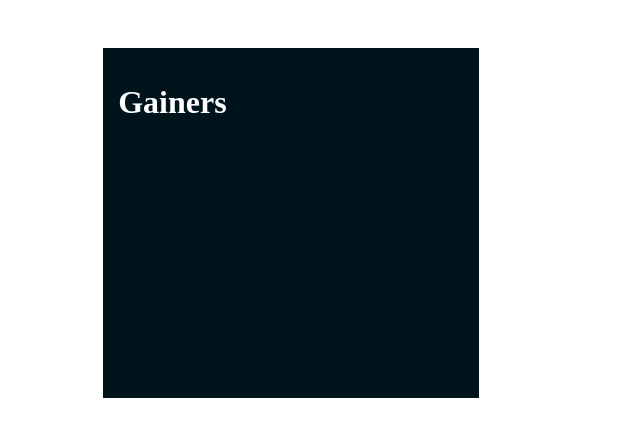
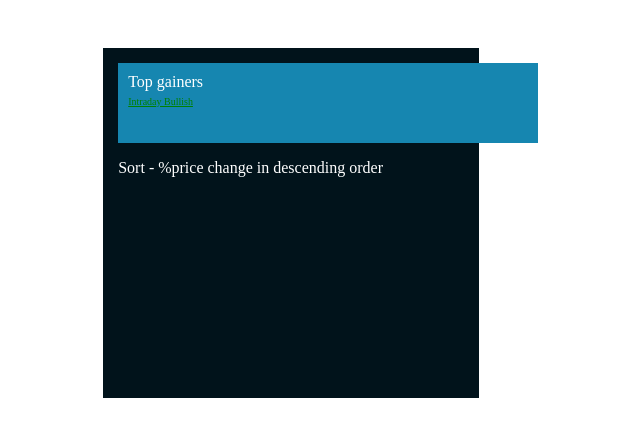
Before and after one commit to Darshil-Lalchandani/stock-scan-frontend, a React (Create React App) app: page /top_gainers in a window 1280 px wide. Shown: the top 436 px of the page, without its empty margins (349-989 px from the left). Built offline with nearby package versions, Linux system fonts and the light colour scheme.

Commit message:
add section and variable components

```diff
--- a/src/App.css
+++ b/src/App.css
@@ -11,3 +11,30 @@ body {
   color: white;
   font-family: 'Times New Roman', Times, serif;
 }
+
+small {
+  font-size: 10px;
+}
+
+.green {
+  color: green;
+  text-decoration: underline;
+  text-decoration-thickness: 1px;
+}
+
+.red {
+  color: red;
+  text-decoration: underline;
+  text-decoration-thickness: 1px;
+}
+
+.section-header {
+  background-color: #1686b0;
+  width: 400px;
+  height: 60px;
+  padding: 10px 10px;
+}
+
+.section-criteria p {
+  margin-bottom: 0;
+}
--- a/src/components/CCI/CCI.js
+++ /dev/null
@@ -1,5 +0,0 @@
-import React from "react";
-
-export default function CCI() {
-  return <h1> CCI </h1>;
-}
--- a/src/components/Gainers/Gainers.js
+++ /dev/null
@@ -1,5 +0,0 @@
-import React from "react";
-
-export default function Gainers() {
-  return <h1> Gainers </h1>;
-}
--- a/src/components/Home/Home.css
+++ b/src/components/Home/Home.css
@@ -1,15 +1,10 @@
 .home {
     list-style: none;
     padding-left: 20px;
-    text-decoration: underline;
 }
 
 .home p {
     margin-bottom: 0px;
-}
-
-.home small {
-    font-size: 10px;
 }
 
 .home a {
@@ -20,18 +15,6 @@
     border-style: dotted;
 }
 
-.green {
-    color: green;
-    text-decoration: underline;
-    text-decoration-thickness: 1px;
-}
-
-.red {
-    color: red;
-    text-decoration: underline;
-    text-decoration-thickness: 1px;
-}
-
 .home a:hover {
     text-decoration: none;
 }
--- a/src/components/Intraday/Intraday.js
+++ /dev/null
@@ -1,5 +0,0 @@
-import React from "react";
-
-export default function Intraday() {
-  return <h1> Intraday </h1>;
-}
--- a/src/components/OpenHigh/OpenHigh.js
+++ /dev/null
@@ -1,5 +0,0 @@
-import React from "react";
-
-export default function OpenHigh() {
-  return <h1> OpenHigh </h1>;
-}
--- a/src/components/RSI/RSI.js
+++ /dev/null
@@ -1,5 +0,0 @@
-import React from "react";
-
-export default function RSI() {
-  return <h1> RSI </h1>;
-}
--- /dev/null
+++ b/src/components/Section/Section.js
@@ -0,0 +1,24 @@
+import React from "react";
+import Variable from "../Variable/Variable";
+
+export default function Section(props) {
+  return (
+    <>
+      <div className="section-header">
+        <header>{props.data.name}</header>
+        <small className={props.data.color === "green" ? "green" : "red"}>
+          {props.data.tag}
+        </small>
+      </div>
+      <div className="section-criteria">
+        {props.data.criteria.map((ele, index) => (
+          <>
+            {ele.type === "plain_text" && <p key={index}>{ele.text}</p>}
+            {ele.type === "variable" && <Variable data={ele} />}
+            {index !== props.data.criteria.length - 1 && <small> and </small>}
+          </>
+        ))}
+      </div>
+    </>
+  );
+}
--- /dev/null
+++ b/src/components/Variable/Variable.js
@@ -0,0 +1,5 @@
+import React from "react";
+
+export default function Variable(props) {
+  return <p> {props.data.text}</p>;
+}
```
Also changed, not shown: src/App.js (+6 -10 lines).
